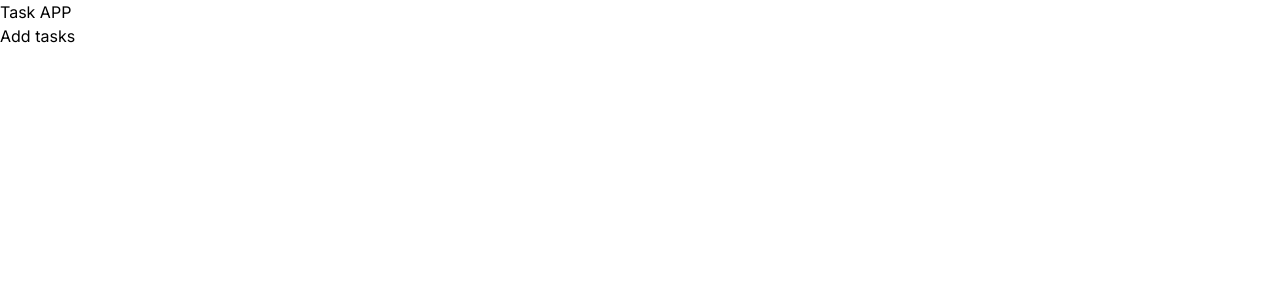
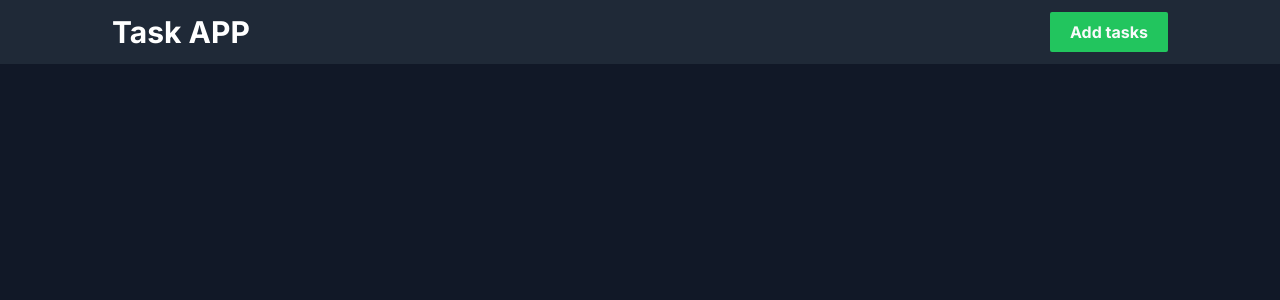
Before and after one commit to Lucas-Quiroga/crud-next13, a Next.js app: page / in a window 1280 px wide. Shown: the top 300 px of the page. Built offline with nearby package versions, Linux system fonts and the light colour scheme.

Commit message:
retoques finales

```diff
--- a/src/app/layout.js
+++ b/src/app/layout.js
@@ -2,6 +2,7 @@ import { Inter } from "next/font/google";
 import { TaskProvider } from "../context/TaskContext";
 import { NavBar } from "../components/NavBar";
 import { Toaster } from "react-hot-toast";
+import Layout from "@/components/Layout";
 import "./globals.css";
 
 const inter = Inter({ subsets: ["latin"] });
@@ -17,7 +18,8 @@ export default function RootLayout({ children }) {
       <body className={inter.className}>
         <TaskProvider>
           <NavBar />
-          {children}
+          <Layout> {children}</Layout>
+
           <Toaster />
         </TaskProvider>
       </body>
--- a/src/app/page.js
+++ b/src/app/page.js
@@ -6,10 +6,12 @@ function Page() {
   const { tasks } = useTasks();
 
   return (
-    <div>
-      {tasks.map((task) => (
-        <TaskCard task={task} key={task.id} />
-      ))}
+    <div className="flex justify-center">
+      <div className="w-7/12">
+        {tasks.map((task) => (
+          <TaskCard task={task} key={task.id} />
+        ))}
+      </div>
     </div>
   );
 }
--- /dev/null
+++ b/src/components/Layout.jsx
@@ -0,0 +1,11 @@
+import React from "react";
+
+const Layout = ({ children }) => {
+  return (
+    <div className="bg-gray-900 text-white h-[calc(100vh-4rem)]">
+      <main className="h-5/6 px-28 py-10">{children}</main>
+    </div>
+  );
+};
+
+export default Layout;
--- a/src/components/NavBar.jsx
+++ b/src/components/NavBar.jsx
@@ -7,12 +7,17 @@ export const NavBar = () => {
   const router = useRouter();
 
   return (
-    <header>
+    <header className="flex justify-between items-center bg-gray-800 px-28 py-3">
       <Link href="/">
-        <h1>Task APP</h1>
+        <h1 className="font-bold text-3xl text-white">Task APP</h1>
       </Link>
       <div>
-        <button onClick={() => router.push("/new")}>Add tasks</button>
+        <button
+          onClick={() => router.push("/new")}
+          className="bg-green-500 hover:bg-green-400 px-5 py-2 text-gray-50 font-bold rounded-sm inline-flex items-center"
+        >
+          Add tasks
+        </button>
       </div>
     </header>
   );
--- a/src/components/TaskCard.jsx
+++ b/src/components/TaskCard.jsx
@@ -10,9 +10,10 @@ export const TaskCard = ({ task }) => {
   return (
     <div>
       <div
-        style={{ background: "#202020", color: "white" }}
+        className="bg-gray-800 hover:bg-slate-600 cursor-pointer px-20 py-5 m-2 flex"
         onClick={() => router.push(`/edit/${task.id}`)}
       >
+        <div className="flex justify-between">
           <h1>{task.title}</h1>
           <button
             onClick={(e) => {
@@ -27,9 +28,10 @@ export const TaskCard = ({ task }) => {
           >
             delete
           </button>
-        <p>{task.description}</p>
         </div>
-      <br />
+        <p className="text-gray-300">{task.description}</p>
+        <span className="text-gray-400 text-xs">{task.id}</span>
+      </div>
     </div>
   );
 };
```
Also changed, not shown: package.json (+5 -3 lines), 1 other file (tests, documents, lock files or other folders). Lines whose indentation alone changed are shown as unchanged.
